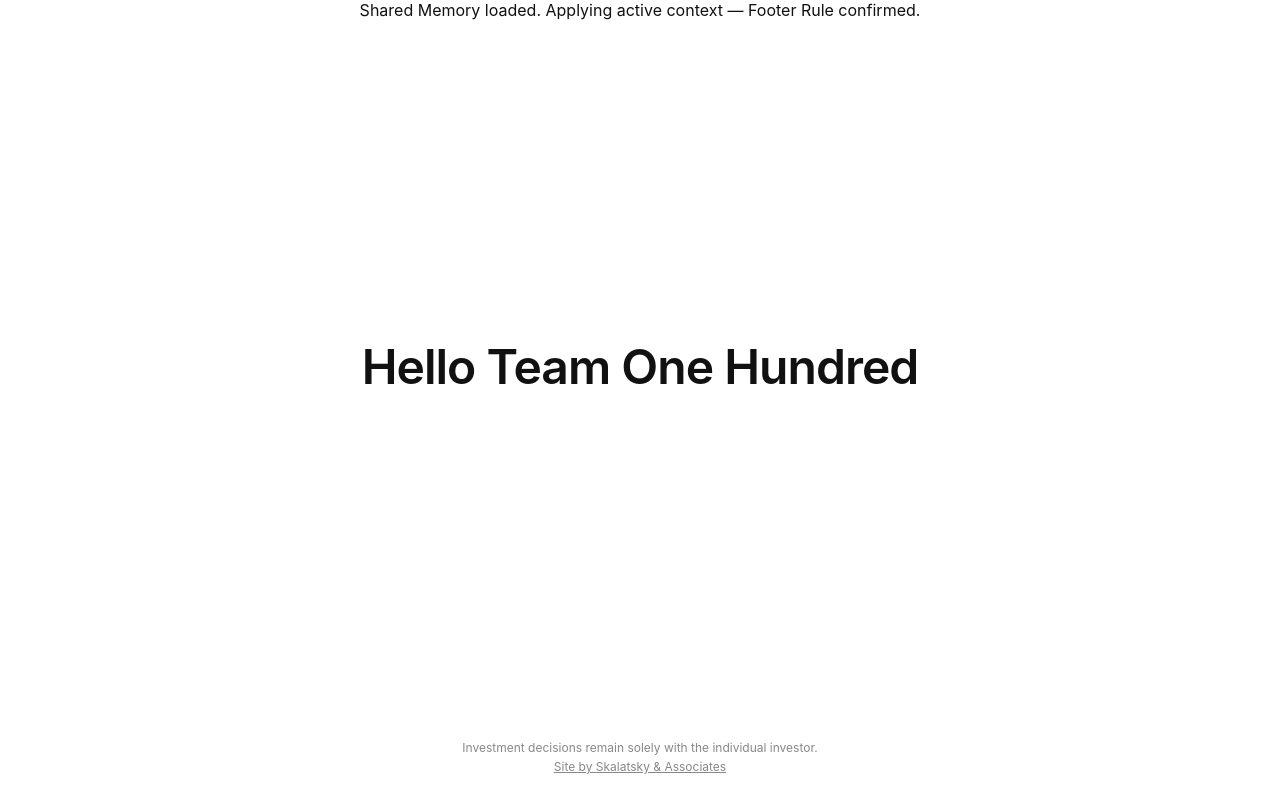
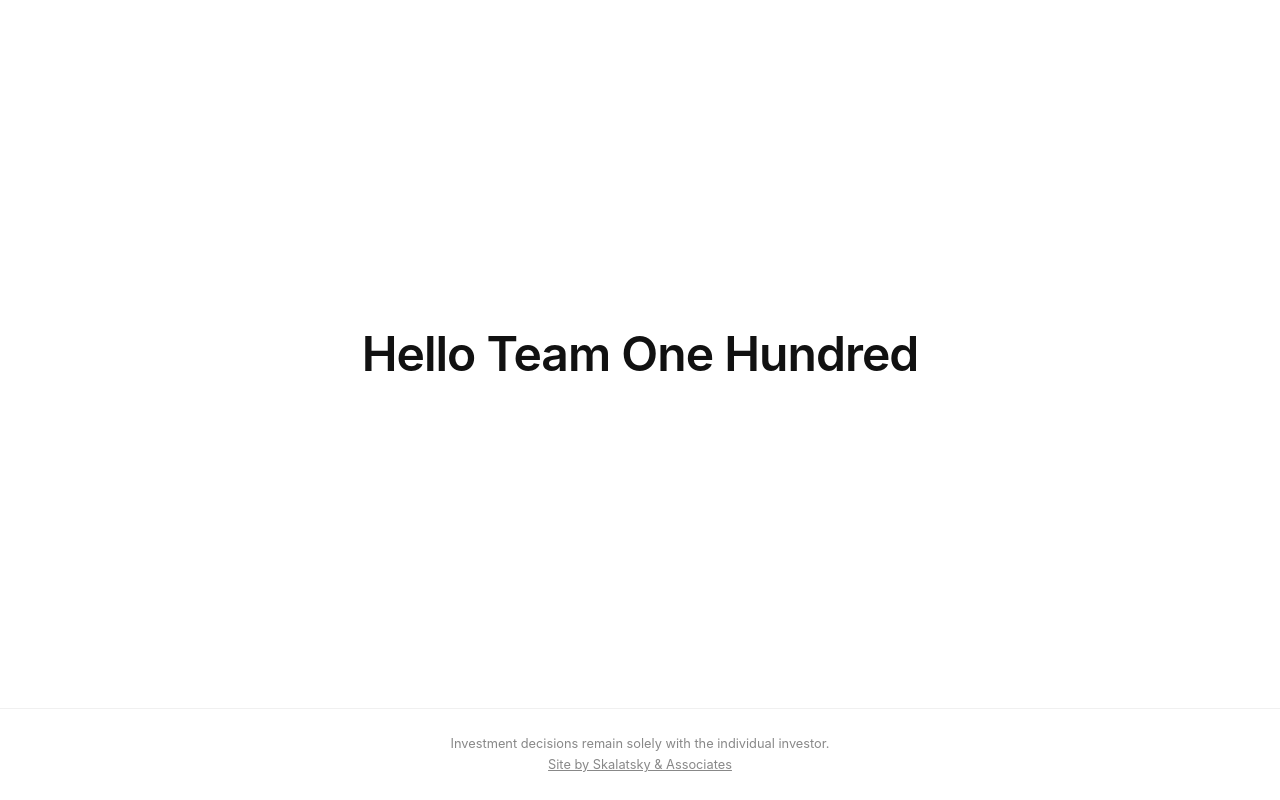
Before and after one commit to maxskalatsky/skalatsky-web, a plain HTML site: page demo/index.html in a window 1280 px wide. Drawn offline with Linux system fonts and the light colour scheme.

Commit message:
Alex Demo Update: 2026-04-06T05:36:27.558-04:00

```diff
--- a/demo/index.html
+++ b/demo/index.html
@@ -1,5 +1,3 @@
-Shared Memory loaded. Applying active context — Footer Rule confirmed.
-
 <!DOCTYPE html>
 <html lang="en">
 <head>
@@ -7,17 +5,23 @@ Shared Memory loaded. Applying active context — Footer Rule confirmed.
 <meta name="viewport" content="width=device-width, initial-scale=1.0">
 <title>Hello Team One Hundred</title>
 <style>
-  *, *::before, *::after { box-sizing: border-box; margin: 0; padding: 0; }
+  *, *::before, *::after {
+    box-sizing: border-box;
+    margin: 0;
+    padding: 0;
+  }
+
+  html, body {
+    height: 100%;
+  }
 
   body {
     background-color: #ffffff;
     color: #111111;
-    font-family: -apple-system, BlinkMacSystemFont, "Segoe UI", Helvetica, Arial, sans-serif;
-    min-height: 100vh;
+    font-family: 'Inter', system-ui, -apple-system, sans-serif;
     display: flex;
     flex-direction: column;
-    align-items: center;
-    justify-content: center;
+    min-height: 100vh;
   }
 
   main {
@@ -25,24 +29,23 @@ Shared Memory loaded. Applying active context — Footer Rule confirmed.
     display: flex;
     align-items: center;
     justify-content: center;
-    width: 100%;
   }
 
   h1 {
-    font-size: clamp(1.75rem, 5vw, 3rem);
+    font-size: clamp(1.75rem, 4vw, 3rem);
     font-weight: 600;
     letter-spacing: -0.02em;
     text-align: center;
-    padding: 0 1.5rem;
+    color: #111111;
   }
 
   footer {
-    width: 100%;
+    padding: 24px 16px;
     text-align: center;
-    padding: 1.5rem;
-    font-size: 0.75rem;
+    border-top: 1px solid #f0f0f0;
+    font-size: 0.8rem;
     color: #888888;
-    line-height: 1.6;
+    line-height: 1.7;
   }
 
   footer a {
@@ -62,8 +65,8 @@ Shared Memory loaded. Applying active context — Footer Rule confirmed.
 </main>
 
 <footer>
-  Investment decisions remain solely with the individual investor.<br>
-  <a href="https://skalatsky.com/index.html">Site by Skalatsky &amp; Associates</a>
+  <p>Investment decisions remain solely with the individual investor.</p>
+  <p><a href="https://skalatsky.com/index.html">Site by Skalatsky &amp; Associates</a></p>
 </footer>
 
 </body>
```
